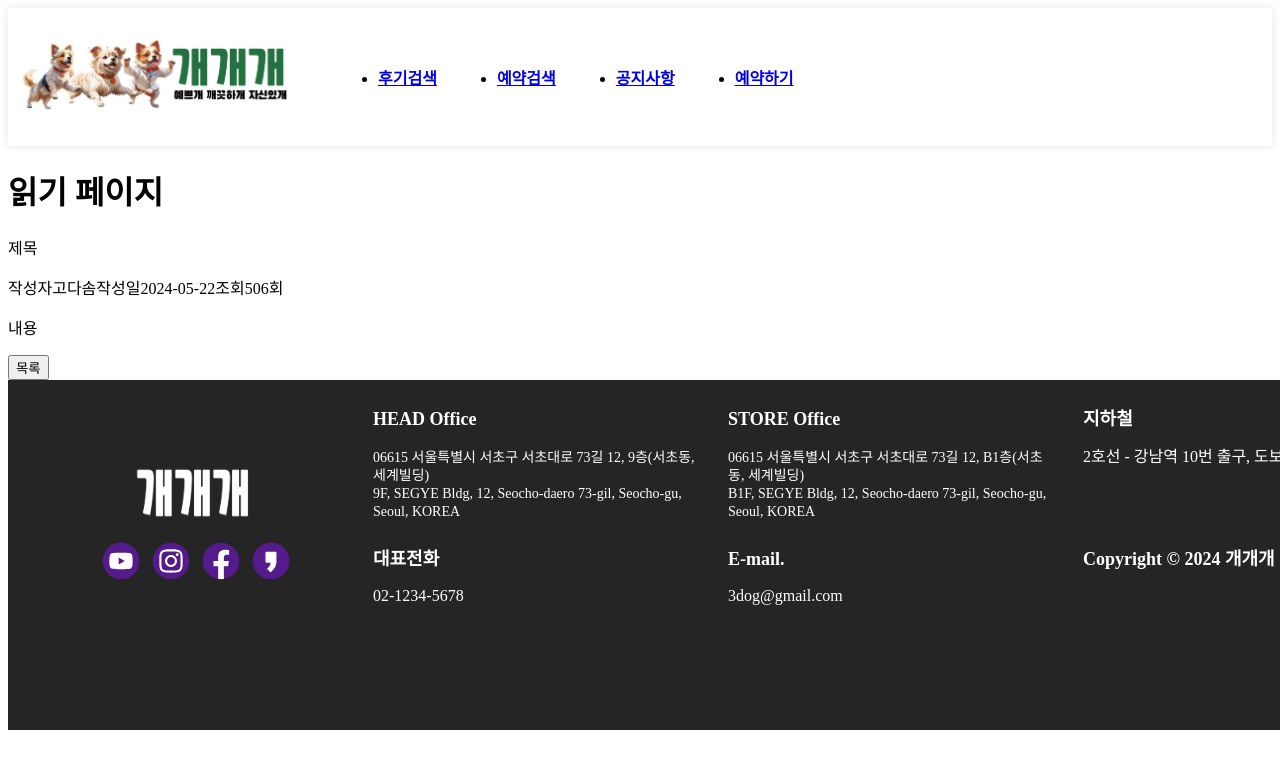
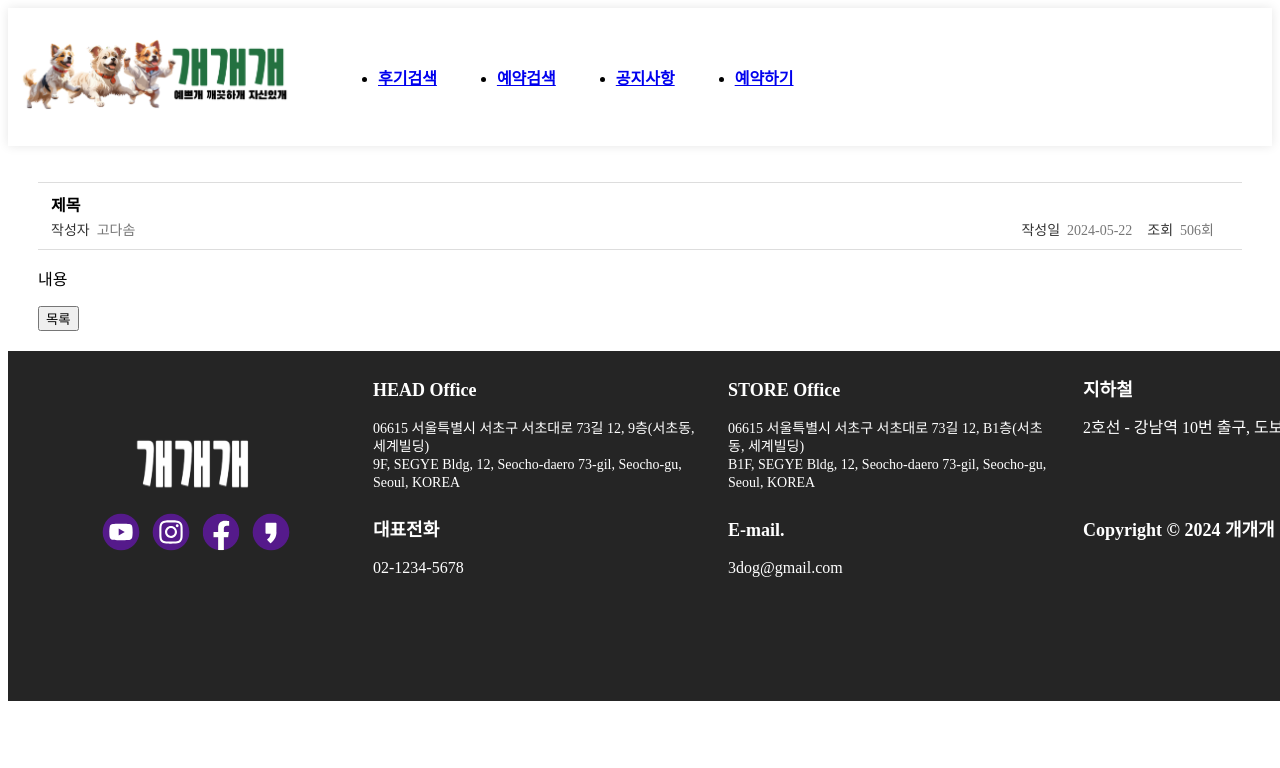
Before and after one commit to kodasom0302/vue-dogs, a Vue app: page /read in a window 1280 px wide. Shown: the top 768 px of the page. Built offline with nearby package versions, Linux system fonts and the light colour scheme.

Commit message:
2024-05-22

```diff
--- a/src/assets/css/notice/2NoticeListView.css
+++ b/src/assets/css/notice/2NoticeListView.css
@@ -29,8 +29,8 @@
     margin-top: 10px;
     margin-left: auto;
     margin-right: auto;
-    border-top: 1px solid #dddd;
-    border-bottom: 1px solid #dddd;
+    border-top: 1px solid #ddd;
+    border-bottom: 1px solid #ddd;
     border-collapse: collapse;
     border-spacing: 0px;
     font-size: 14px;
--- a/src/assets/css/notice/NoticeReadView.css
+++ b/src/assets/css/notice/NoticeReadView.css
@@ -1,23 +1,107 @@
+/* 전체 */
+#noticeReadContentAll{
+    padding: 20px 30px;
+}
+
+
+
+/* 상단 전체 - 해당 글 정보 칸 */
+#readTopAll{
+    padding: 0px;
+    margin: 0px 0px;
+    border-top: 1px solid black;
+    border-bottom: 1px solid black;
+}
+
 /* 제목 */
-#noticeReadTitle{}
+#noticeReadTitle{
+    padding: 10px 13px 0px 13px;
+    margin-bottom: 1px;
+    border-top: 1px solid #ddd;
+    font-size: 16px;
+    font-weight: bold;
+    line-height: 25px;
+    word-break: break-all;
+}
 
+
+
+/* 해당 글 정보 칸 밑에 줄 - 작성자~조회수 */
+#noticeReadTopBottom{
+    padding: 0px 13px 30px 13px;
+    margin-top: 1px;
+    border-bottom: 1px solid #ddd;
+    font-size: 14px;
+    line-height: 23px;
+    word-break: keep-all;  /*단어 기준으로 줄 바꿈*/
+}
+
+/* 작성자~실제 작성자 묶음 */
+#l{
+    float: left;
+}
 /* 작성자 */
-#noticeWriter{}
+#noticeWriter{
+    float: left;
+    margin-right: 7px;
+    color: #333;
+    font-weight: 500;
+    vertical-align: middle;
+}
+/* 해당 글 작성자 */
+#noticeReadWriter{
+    float: left;
+    margin-right: 15px;
+    color: #777;
+    font-weight: normal;
+    vertical-align: middle;
+}
 
-/* 해당 글 작성자 */
-#noticeReadWriter{}
+/* 작성일~조회수 묶음 */
+#r{
+    float: right;
+}
+/* 작성일 */
+#noticeRegDate{
+    float: left;
+    margin-right: 7px;
+    color: #333;
+    font-weight: 500;
+    vertical-align: middle;
+}
+/* 해당 글 작성일 */
+#noticeReadRegDate{
+    float: left;
+    margin-right: 15px;
+    color: #777;
+    font-weight: normal;
+    vertical-align: middle;
+}
+/* 조회 */
+#noticeHit{
+    float: left;
+    margin-right: 7px;
+    color: #333;
+    font-weight: 500;
+    vertical-align: middle;
+}
+/* 해당 글 조회수 */
+#noticeReadHit{
+    float: left;
+    margin-right: 15px;
+    color: #777;
+    font-weight: normal;
+    vertical-align: middle;
+}
 
-/* 작성일 */
-#noticeRegDate{}
 
-/* 해당 글 작성일 */
-#noticeReadRegDate{}
 
-/* 조회 */
-#noticeHit{}
+/* 해당 글 내용 */
+#noticeReadContent{}
 
-/* 해당 글 조회수 */
-#noticeReadHit{}
+/* 목록 버튼 - 리스트로 이동 */
+#btnGoList{}
+
 
 
 
@@ -27,9 +111,3 @@
 
 /*  */
 #noticeReadTitle{}
-
-/*  */
-#noticeReadTitle{}
-
-/*  */
-#noticeReadTitle{}
--- a/src/views/NoticeReadView.vue
+++ b/src/views/NoticeReadView.vue
@@ -1,39 +1,41 @@
 <template>
     <div>
 
-        <AppHeader/>
+        <AppHeader />
 
 
 
-        <div>
+        <div id="noticeReadContentAll">
 
-            <h1>읽기 페이지</h1>
-
-            <div>
             <p id="noticeReadTitle">제목</p>
 
+            <div id="noticeReadTopBottom">
+                <div id="l">
                     <span id="noticeWriter">작성자</span>
                     <span id="noticeReadWriter">고다솜</span>
+                </div>
 
+                <div id="r">
                     <span id="noticeRegDate">작성일</span>
                     <span id="noticeReadRegDate">2024-05-22</span>
 
                     <span id="noticeHit">조회</span>
                     <span id="noticeReadHit">506회</span>
+                </div>
+            </div>
 
             <!-- <span>댓글</span> -->
             <!-- <span>건</span> -->
-            </div>
 
-            <p>내용</p>
+            <p id="noticeReadContent">내용</p>
 
-            <button onclick="location.href='/'">목록</button>
+            <button id="btnGoList" onclick="location.href='/'">목록</button>
 
         </div>
 
 
 
-        <AppFooter/>
+        <AppFooter />
 
     </div>
 </template>
@@ -55,7 +57,7 @@ export default {
         return {};
     },
     methods: {},
-    created() {}
+    created() { }
 };
 </script>
 
```
Lines whose indentation alone changed are shown as unchanged.
